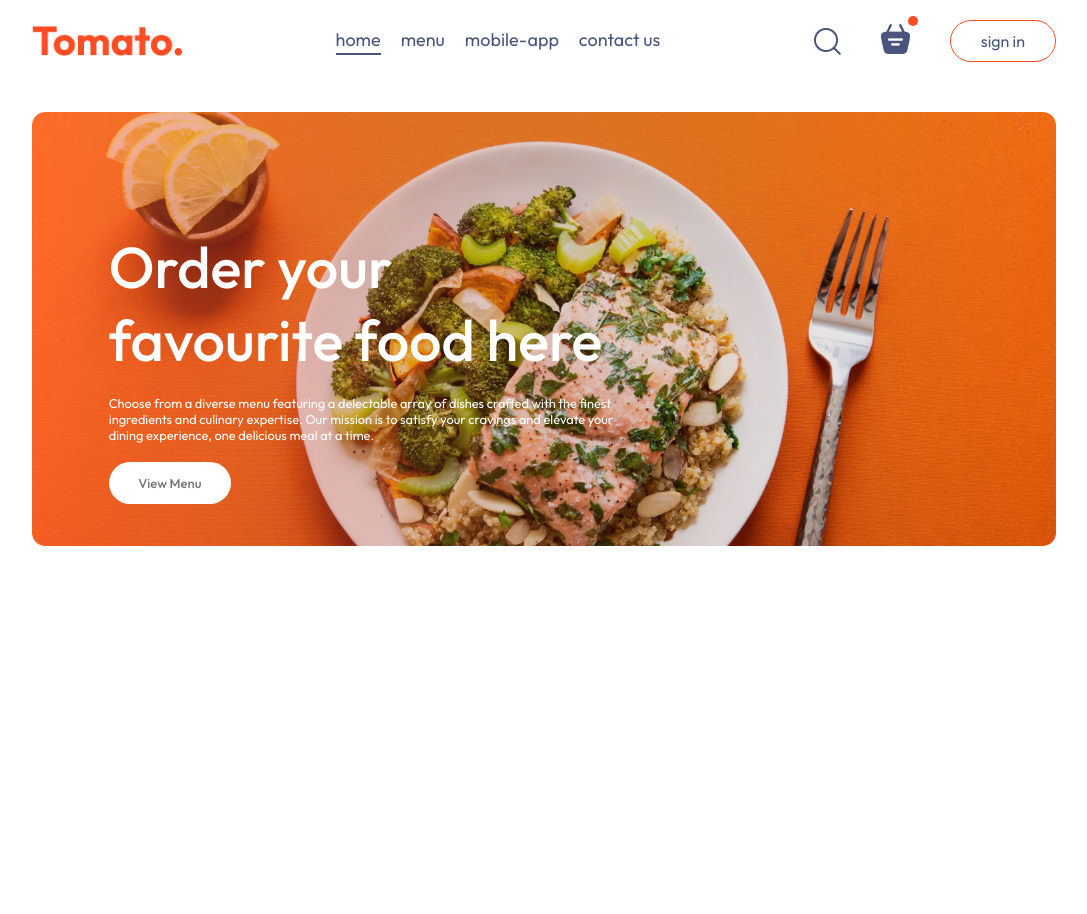
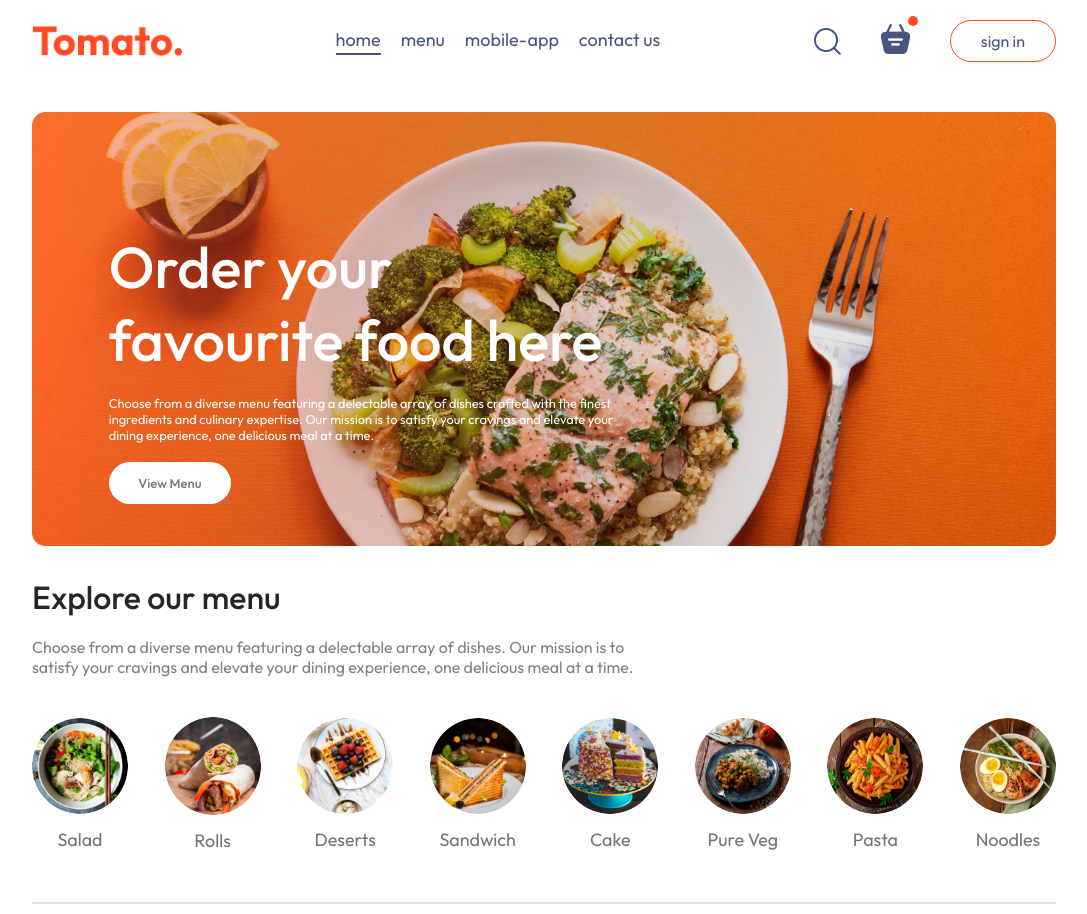
Before and after one commit to amanmittal04/Food-Delivery, a React (Vite) app in the folder frontend/: page / in a window 1280 px wide. Shown: the whole page, without its empty margins (96-1183 px from the left). Before the commit the page ends 800 px from the top, so only its background shows below. Built offline with nearby package versions, Linux system fonts and the light colour scheme.

Commit message:
Added Explore Menu in Home page

```diff
--- /dev/null
+++ b/frontend/src/components/ExploreMenu/ExploreMenu.css
@@ -0,0 +1,54 @@
+.explore-menu{
+    display: flex;
+    flex-direction: column;
+    gap: 20px;
+}
+.explore-menu h1{
+    color: #262626;
+    font-weight: 500;
+}
+.explore-menu-text{
+    max-width: 60%;
+    color: #808080;
+}
+.explore-menu-list{
+    display: flex;
+    justify-content: space-between;
+    align-items: center;
+    gap: 30px;
+    text-align: center;
+    margin: 20px 0px;
+    overflow-x: scroll;
+}
+.explore-menu-list::-webkit-scrollbar{
+    display: none;
+}
+.explore-menu-list-item img{
+    width: 7.5vw;
+    min-width: 80px;
+    cursor: pointer;
+    border-radius: 50%;
+    transition: 0.2s;
+}
+.explore-menu-list-item .active{
+    border: 4px solid tomato;
+    padding: 2px;
+}
+.explore-menu-list-item p{
+    margin-top: 10px;
+    color: #747474;
+    font-size: max(1.4vw,16px);
+    cursor: pointer;
+}
+.explore-menu hr{
+    margin: 10px 0px;
+    height: 2px;
+    background-color: #E2E2E2;
+    border: none;
+}
+@media (max-width:1050px) {
+    .explore-menu-text{
+        max-width: 100%;
+        font-size: 14px;
+    }
+}
--- /dev/null
+++ b/frontend/src/components/ExploreMenu/ExploreMenu.jsx
@@ -0,0 +1,25 @@
+import React from 'react'
+import './ExploreMenu.css'
+import { menu_list } from '../../assets/assets'
+
+const ExploreMenu = () => {
+  return (
+    <div className='explore-menu' id='explore-menu'>
+      <h1>Explore our menu</h1>
+      <p className='explore-menu-text'>Choose from a diverse menu featuring a delectable array of dishes. Our mission is to satisfy your cravings and elevate your dining experience, one delicious meal at a time.</p>
+      <div className="explore-menu-list">
+        {menu_list.map((item,index)=>{
+            return (
+                <div key={index} className='explore-menu-list-item'>
+                    <img src={item.menu_image} alt="" />
+                    <p>{item.menu_name}</p>
+                </div>
+            )
+        })}
+      </div>
+      <hr />
+    </div>
+  )
+}
+
+export default ExploreMenu
--- a/frontend/src/pages/Home/Home.jsx
+++ b/frontend/src/pages/Home/Home.jsx
@@ -1,12 +1,14 @@
 import React from 'react'
 import './Home.css'
 import Header from '../../components/Header/Header'
+import ExploreMenu from '../../components/ExploreMenu/ExploreMenu'
 
 
 const Home = () => {
   return (
     <div>
         <Header/>
+        <ExploreMenu/>
     </div>
   )
 }
```
